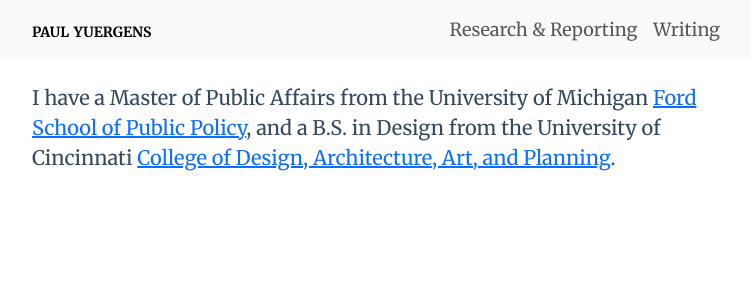
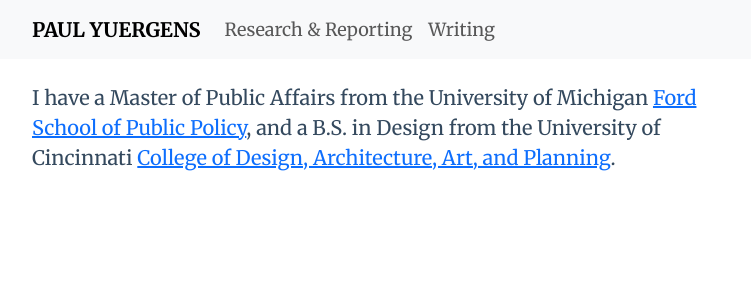
Before and after one commit to pyrgns/pyrgns.github.io, a Jekyll site: the page built from index.md, in a window 1280 px wide. Shown: the top 300 px of the page, without its empty margins (260-1011 px from the left). Built offline with Jekyll 4.4.1, drawn with Linux system fonts in a browser that asks for light colours.

Commit message:
Update nav.html

```diff
--- a/_includes/nav.html
+++ b/_includes/nav.html
@@ -1,13 +1,13 @@
 <nav class="navbar navbar-expand-lg navbar-light bg-light">
   <div class="container">
+    <a class="navbar-brand" href="{{ '/' | relative_url }}">
+      <strong>PAUL YUERGENS</strong>
+    </a>
     <button class="navbar-toggler" type="button" data-bs-toggle="collapse" data-bs-target="#navbarNav">
       <span class="navbar-toggler-icon"></span>
     </button>
-    <a class="navbar-brand mx-auto" href="{{ '/' | relative_url }}">
-      <strong>paul yuergens</strong>
-    </a>
     <div class="collapse navbar-collapse" id="navbarNav">
-      <ul class="navbar-nav ms-auto">
+      <ul class="navbar-nav">
         <li class="nav-item">
           <a class="nav-link" href="{{ '/trails.html' | relative_url }}">Research & Reporting</a>
         </li>
```
